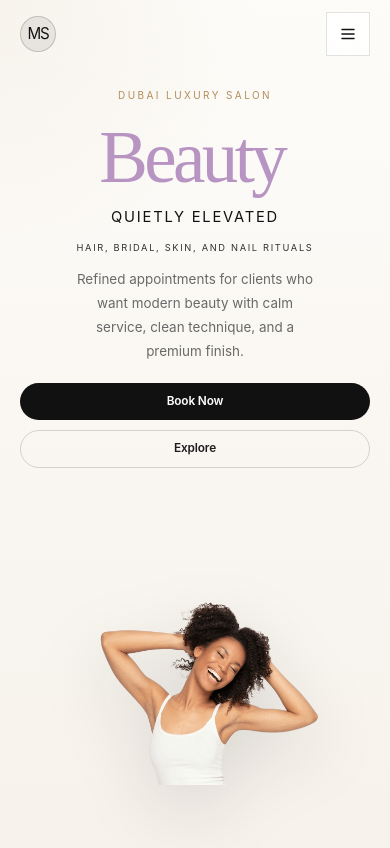
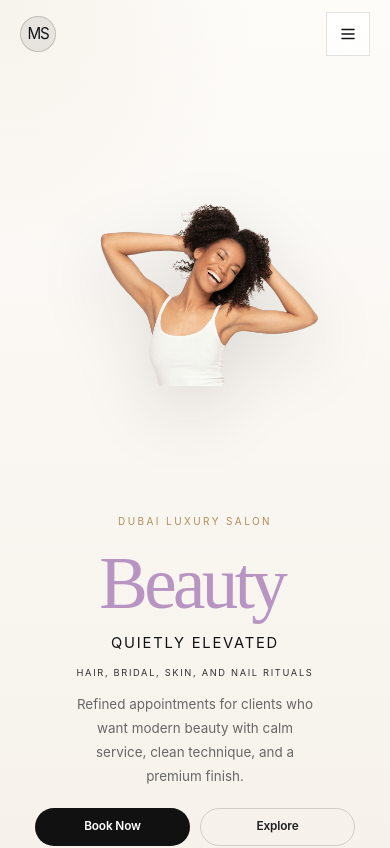
Before and after one commit to naveenlanka2000/UAE_Saloon, a Next.js app: page / in a window 390 px wide. Shown: the top 848 px of the page. Built offline with nearby package versions, Linux system fonts and the light colour scheme.

Commit message:
Update hero.tsx

```diff
--- a/components/site/hero.tsx
+++ b/components/site/hero.tsx
@@ -37,7 +37,7 @@ export function Hero() {
       <div className="absolute inset-0 bg-[radial-gradient(circle_at_top_left,rgba(178,141,88,0.08),transparent_26%)]" />
       <div className="relative mx-auto flex min-h-[100svh] w-full max-w-[1440px] items-center px-0 pt-16 sm:pt-18 lg:pt-18">
         <div className="grid min-h-[100svh] w-full grid-cols-1 gap-6 px-5 pb-8 pt-6 sm:gap-8 sm:px-8 sm:pb-10 sm:pt-8 lg:min-h-screen lg:grid-cols-[0.76fr_1.24fr] lg:items-stretch lg:gap-0 lg:px-0 lg:pb-0 lg:pt-0">
-          <div className="relative z-10 mx-auto flex w-full max-w-[22rem] flex-col items-center self-start pt-0 text-center sm:max-w-[28rem] lg:mx-0 lg:max-w-[25rem] lg:items-start lg:self-center lg:-translate-y-18 lg:pl-8 lg:text-left">
+          <div className="order-2 relative z-10 mx-auto flex w-full max-w-[22rem] flex-col items-center self-start pt-0 text-center sm:max-w-[28rem] lg:order-1 lg:mx-0 lg:max-w-[25rem] lg:items-start lg:self-center lg:-translate-y-18 lg:pl-8 lg:text-left">
             <motion.span
               initial={{ opacity: 0, y: 16 }}
               animate={{ opacity: 1, y: 0 }}
@@ -97,12 +97,12 @@ export function Hero() {
               initial={{ opacity: 0, y: 18 }}
               animate={{ opacity: 1, y: 0 }}
               transition={{ duration: 0.9, delay: 0.28 }}
-              className="mt-5 flex w-full flex-col gap-2.5 sm:flex-row sm:flex-wrap sm:justify-center lg:justify-start"
+              className="mt-5 flex w-full max-w-[20rem] flex-nowrap gap-2.5 sm:max-w-none sm:justify-center lg:justify-start"
             >
-              <Link href="/appointment" className="button-apple-primary w-full justify-center px-4 text-[0.72rem] sm:w-auto sm:px-[1.1rem] sm:text-[0.76rem]">
+              <Link href="/appointment" className="button-apple-primary flex-1 justify-center px-4 text-[0.72rem] sm:flex-none sm:px-[1.1rem] sm:text-[0.76rem]">
                 Book Now
               </Link>
-              <Link href="/#services" className="button-apple-secondary w-full justify-center px-4 text-[0.72rem] sm:w-auto sm:px-[1.1rem] sm:text-[0.76rem]">
+              <Link href="/#services" className="button-apple-secondary flex-1 justify-center px-4 text-[0.72rem] sm:flex-none sm:px-[1.1rem] sm:text-[0.76rem]">
                 Explore
               </Link>
             </motion.div>
@@ -112,7 +112,7 @@ export function Hero() {
             initial={{ opacity: 0, x: 26 }}
             animate={{ opacity: 1, x: 0 }}
             transition={{ duration: 1, delay: 0.16, ease: [0.22, 1, 0.36, 1] }}
-            className="relative mx-auto min-h-[44svh] w-full max-w-[28rem] overflow-hidden rounded-[1.5rem] sm:min-h-[52svh] sm:max-w-[36rem] lg:min-h-screen lg:max-w-none lg:rounded-none"
+            className="order-1 relative mx-auto min-h-[44svh] w-full max-w-[28rem] overflow-hidden rounded-[1.5rem] sm:min-h-[52svh] sm:max-w-[36rem] lg:order-2 lg:min-h-screen lg:max-w-none lg:rounded-none"
           >
             <img
               src={
```
